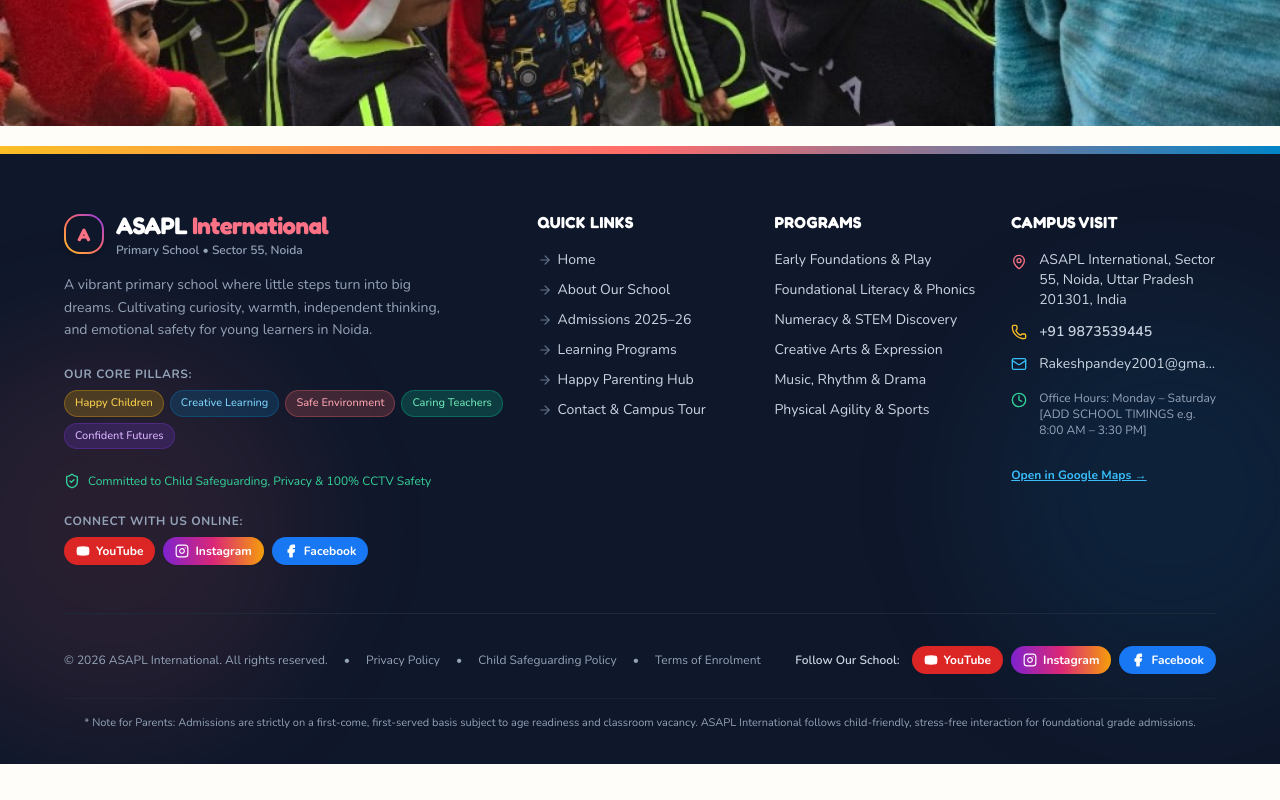
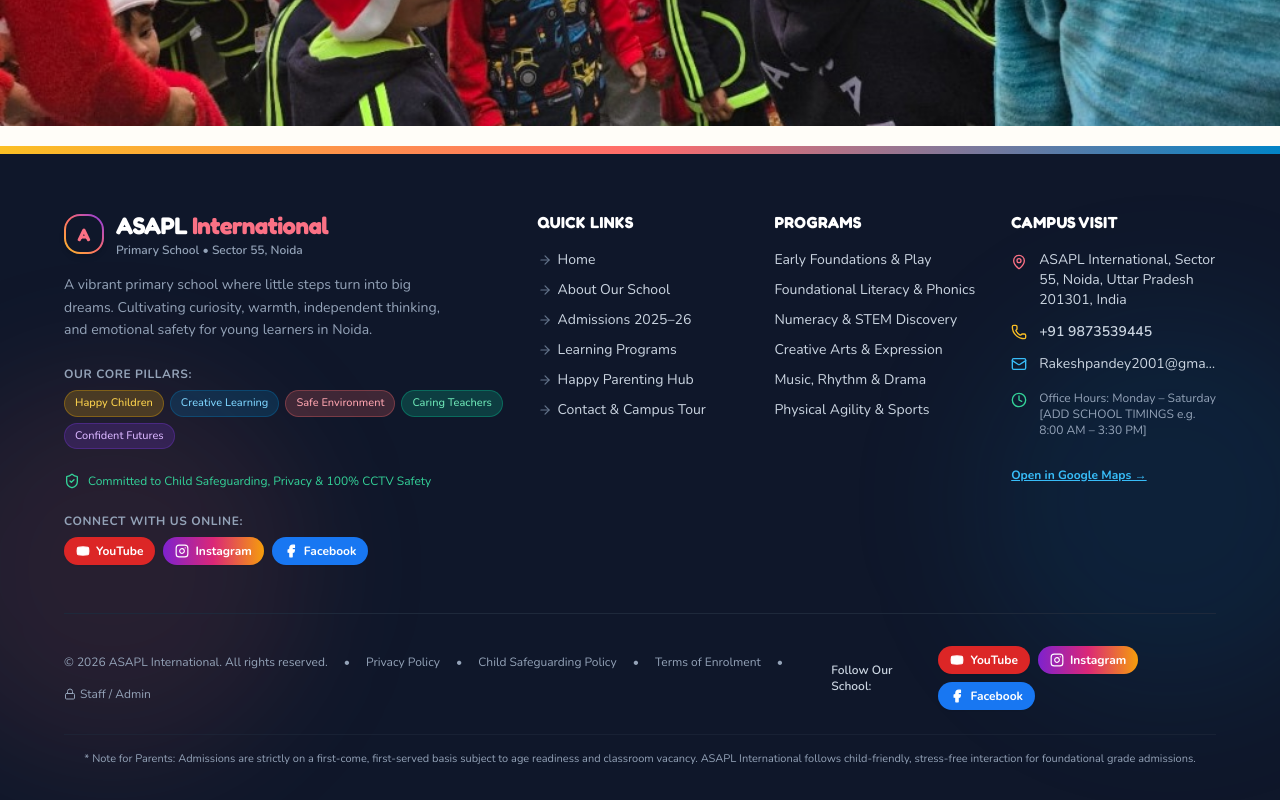
Before and after one commit to ytheeapparel-oss/asapl-website, a Next.js app: page /about-us in a window 1280 px wide. Shown: the part 7792-8592 px from the top of the page. Before the commit the page ends 8556 px from the top, so only its background shows below. Built offline with nearby package versions, Linux system fonts and the light colour scheme.

Commit message:
feat(navigation): add Staff / Admin portal link in website footer

```diff
--- a/components/Footer.tsx
+++ b/components/Footer.tsx
@@ -11,7 +11,8 @@ import {
   Instagram,
   Facebook,
   Youtube,
-  Clock
+  Clock,
+  Lock
 } from "lucide-react";
 import { SCHOOL_DATA } from "@/data/school-data";
 
@@ -280,6 +281,15 @@ export default function Footer() {
             <Link href="/contact-us" className="hover:text-slate-300">Child Safeguarding Policy</Link>
             <span>•</span>
             <Link href="/contact-us" className="hover:text-slate-300">Terms of Enrolment</Link>
+            <span>•</span>
+            <Link
+              href="/admin"
+              className="hover:text-sunshine-400 inline-flex items-center space-x-1 transition-colors text-slate-400 hover:underline"
+              title="School Administration & Enquiries Portal"
+            >
+              <Lock className="w-3 h-3 text-slate-400" />
+              <span>Staff / Admin</span>
+            </Link>
           </div>
 
           <div className="flex flex-col sm:flex-row items-center gap-3">
```
